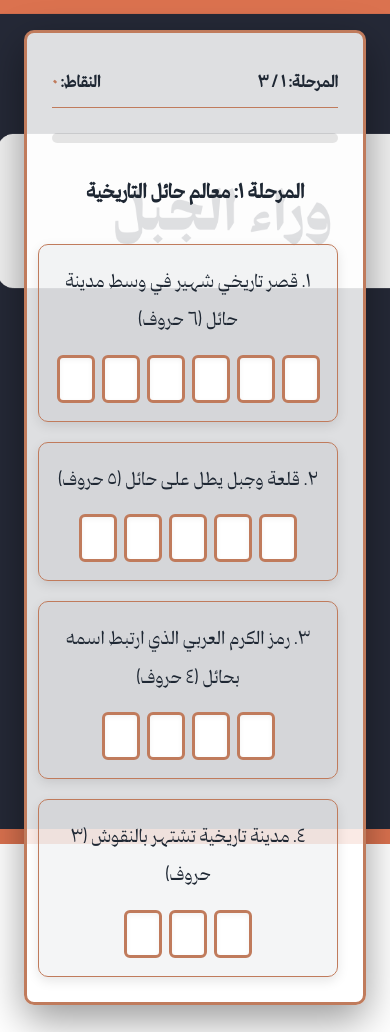
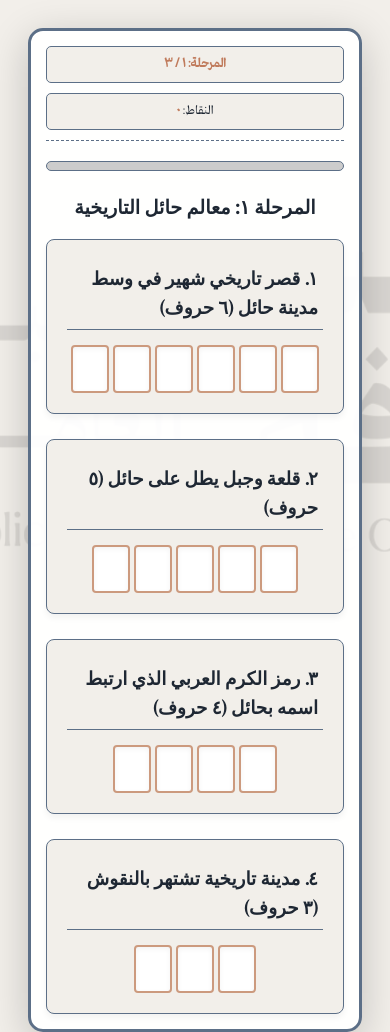
Before and after one commit to ash9995/hailgame, a plain HTML site: page index.html in a window 390 px wide. Shown: the top 1032 px of the page. Drawn offline with Linux system fonts and the light colour scheme.

Commit message:
Update style.css

```diff
--- a/style.css
+++ b/style.css
@@ -19,7 +19,7 @@
     --accent-orange: #C07B5C;   /* اللون البرتقالي/الترابي من الصورة */
     --light-cream: #F2EFEA;    /* لون فاتح متناسق للنصوص والخلفيات */
     --text-dark: #1E2733;       /* لون نص أغمق */
-    --ui-border-color: #C07B5C; /* تغيير: لون حدود UI برتقالي/ترابي */
+    --ui-border-color: #5C6F87; /* لون حدود UI متناسق */
     --correct-green: #4CAF50;   /* أخضر للحل الصحيح */
     --incorrect-red: #E74C3C;   /* أحمر للحل الخاطئ */
     --door-color: #CC9A7E;      /* لون الأبواب في الخلفية */
@@ -33,141 +33,139 @@
 body {
     font-family: 'Larken', 'Tajawal', serif;
     direction: rtl;
-    color: var(--text-dark); /* تغيير: لون النص الرئيسي داكن ليبرز على الخلفية البيضاء الشفافة */
-
-    /* إزالة توسيط الـ Flex لتمكين Absolute Positioning للـ container */
-    margin: 0;
-    padding: 0;
+    background-color: var(--light-cream);
+    display: flex;
+    justify-content: center;
+    align-items: center;
     min-height: 100vh;
-    overflow-x: hidden; /* لمنع شريط التمرير الأفقي من الظهور */
+    padding: 20px;
+    background-size: cover;
+    background-position: center;
 }
 
-/* الخلفية الثابتة */
+/* خلفية الصورة */
 .background-image {
     position: fixed;
     top: 0;
     left: 0;
     width: 100%;
     height: 100%;
-    background-image: url('b.png');
+    background-image: url('A.png');
     background-size: cover;
-    background-position: center center;
-    filter: brightness(0.95);
+    background-position: center;
+    opacity: 0.1; /* خففنا الشفافية لكي لا تشتت العين */
     z-index: -1;
 }
 
-/* حاوية اللعبة الرئيسية */
 .puzzle-container {
     width: 95%;
-    max-width: 1042px;
-
-    /* التغيير المطلوب: أبيض وشبه شفاف */
-    background-color: rgba(255, 255, 255, 0.85); /* أبيض شبه شفاف */
-    border: 3px solid var(--accent-orange); /* حدود برتقالية */
-
-    border-radius: 20px;
-    padding: 40px;
-    box-shadow: 0 15px 40px rgba(0, 0, 0, 0.4);
+    max-width: 650px;
+    background-color: rgba(255, 255, 255, 0.95); /* خلفية بيضاء شفافة */
+    border-radius: 15px;
+    padding: 30px;
+    box-shadow: 0 10px 40px rgba(0, 0, 0, 0.2);
     text-align: center;
-
-    z-index: 10;
-    transition: all 0.3s ease;
-
-    /* تمكين السحب والتحريك */
-    position: absolute;
-    top: 50%; /* لتوسيط مبدئي */
-    left: 50%; /* لتوسيط مبدئي */
-    transform: translate(-26%, -20%); /* لتوسيط مبدئي */
-    cursor: grab; /* مؤشر يشير إلى إمكانية السحب */
+    border: 3px solid var(--ui-border-color); /* إطار حول الحاوية */
 }
 
-
-/* العنوان الفرعي (لمرحلة اللغز) */
-.subtitle {
-    font-family: 'Byt', serif;
-    color: var(--text-dark); /* تغيير: لون النص داكن */
-    font-size: 1.6rem;
-    margin-bottom: 30px;
-    font-weight: 600;
-}
-
-/* معلومات المرحلة والنقاط */
+/* --- رأس اللعبة والنتيجة --- */
 .game-header {
     display: flex;
     justify-content: space-between;
     align-items: center;
-    margin-bottom: 25px;
-    padding: 8px 0;
-    border-bottom: 1px solid var(--ui-border-color);
-    color: var(--text-dark); /* تغيير: لون النص داكن */
+    margin-bottom: 20px;
+    padding-bottom: 10px;
+    border-bottom: 1px dashed var(--ui-border-color);
 }
 
 .level-indicator, .score-box {
     font-family: 'Byt', sans-serif;
-    font-size: 1.3rem;
-    color: var(--text-dark); /* تغيير: لون النص داكن */
-    font-weight: bold;
+    font-size: 1.1rem;
+    color: var(--text-dark);
+    background-color: var(--light-cream);
+    padding: 5px 15px;
+    border-radius: 5px;
+    border: 1px solid var(--ui-border-color);
 }
 
-.score-box span {
+.level-indicator span, .score-box span {
+    font-weight: bold;
     color: var(--accent-orange);
-    font-weight: 900;
 }
 
 /* شريط التقدم */
 .progress-container {
+    width: 100%;
     height: 10px;
-    width: 100%;
-    background-color: rgba(0, 0, 0, 0.1); /* شريط تقدم شبه شفاف (فاتح) */
+    background-color: #ccc;
     border-radius: 5px;
-    margin-bottom: 30px;
     overflow: hidden;
+    margin-bottom: 25px;
+    border: 1px solid var(--ui-border-color);
 }
 
 .progress-bar {
     height: 100%;
     width: 0%;
     background-color: var(--correct-green);
-    transition: width 0.4s ease-in-out;
-    border-radius: 5px;
+    transition: width 0.5s ease-in-out;
 }
 
-/* شبكة الألغاز (تغيير: ترتيب أفقي) */
+/* --- العناوين الرئيسية والفرعية --- */
+#main-title {
+    font-family: 'Byt', sans-serif;
+    color: var(--bg-dark-blue);
+    margin-bottom: 5px;
+    font-size: 2.5rem;
+}
+
+.subtitle {
+    font-family: 'Larken', serif;
+    color: var(--text-dark);
+    margin-bottom: 30px;
+    font-size: 1.4rem; /* الحجم الذي طلبته سابقًا */
+    font-weight: 600;
+}
+
+/* --- شبكة الألغاز --- */
 .puzzle-grid {
     display: flex;
-    flex-direction: row;
-    flex-wrap: wrap;
-    gap: 20px;
-    justify-content: center;
+    flex-direction: column;
+    gap: 25px;
 }
 
+/* --- تصميم مجموعة الكلمات --- */
 .word-group {
-    width: calc(50% - 10px);
-    min-width: 300px;
-
-    /* تغيير: خلفية المجموعات أصبحت شفافة خفيفة داكنة لتظهر على الخلفية البيضاء */
-    background-color: rgba(46, 58, 75, 0.05);
+    background-color: var(--light-cream);
+    padding: 20px;
+    border-radius: 8px;
+    box-shadow: 0 4px 6px rgba(0, 0, 0, 0.05);
     border: 1px solid var(--ui-border-color);
-    padding: 18px;
-    border-radius: 10px;
-    box-shadow: 0 4px 12px rgba(0, 0, 0, 0.1);
     transition: all 0.3s;
 }
 
+.word-group.solved {
+    background-color: #e6f7e6;
+    border-color: var(--correct-green);
+}
+
 .clue {
-    font-family: 'Byt', serif;
-    font-size: 24px;
-    font-weight: 500;
-    color: var(--text-dark); /* تغيير: لون النص داكن */
+    font-size: 1.4rem; /* الحجم الذي طلبته سابقًا */
+    font-family: 'Larken', serif;
+    font-weight: bold;
+    color: var(--text-dark);
     margin-bottom: 15px;
     line-height: 1.6;
+    text-align: right;
+    border-bottom: 1px solid var(--ui-border-color);
+    padding-bottom: 10px;
 }
 
 /* تصميم مربعات الإدخال */
 .inputs {
     display: flex;
     justify-content: center;
-    gap: 7px;
+    gap: 8px;
     direction: rtl;
 }
 
@@ -178,19 +176,21 @@ body {
     font-family: 'Byt', sans-serif;
     font-size: 24px;
     color: var(--text-dark);
-    background-color: #ffffff; /* أبيض صلب */
-    border: 3px solid var(--ui-border-color);
-    border-radius: 6px;
+    background-color: #fff;
+    border: 2px solid var(--door-color);
+    border-radius: 4px;
     box-shadow: inset 0 2px 5px rgba(0,0,0,0.05);
     transition: all 0.3s;
-    text-transform: uppercase;
+    -moz-appearance: textfield;
+    appearance: textfield;
 }
 
 .cell:focus {
     outline: none;
     border-color: var(--accent-orange);
-    background-color: #ffffff;
+    background-color: #fff0f0;
     transform: scale(1.05);
+    box-shadow: 0 0 10px rgba(192, 123, 92, 0.5);
 }
 
 /* حالات الإجابة */
@@ -208,55 +208,53 @@ body {
     animation: shake 0.5s;
 }
 
-/* حالة الحل الكامل للمجموعة */
-.word-group.solved {
-    border-color: var(--correct-green);
-    background-color: rgba(76, 175, 80, 0.05); /* أخضر خفيف جداً على الخلفية البيضاء */
-}
-
-/* --- تصميم المودال (النافذة المنبثقة) --- */
+/* --- تصميم النوافذ المنبثقة (Modal) --- */
 .modal {
     position: fixed;
     top: 0;
     left: 0;
     width: 100%;
     height: 100%;
-    background-color: rgba(0, 0, 0, 0.7);
+    background-color: rgba(0, 0, 0, 0.6);
     display: flex;
     justify-content: center;
     align-items: center;
-    z-index: 100;
+    z-index: 1000;
+    transition: opacity 0.3s;
 }
 
 .modal.hidden {
-    display: none;
+    opacity: 0;
+    pointer-events: none;
 }
 
 .modal-content {
-    background-color: #ffffff;
-    padding: 50px;
-    border-radius: 12px;
-    max-width: 450px;
+    background-color: white;
+    padding: 40px;
+    border-radius: 8px;
     text-align: center;
-    box-shadow: 0 15px 35px rgba(0, 0, 0, 0.5);
+    width: 90%;
+    max-width: 400px;
+    box-shadow: 0 10px 20px rgba(0, 0, 0, 0.3);
+    border: 3px solid var(--accent-orange);
 }
 
 .modal-content h2 {
     font-family: 'Byt', sans-serif;
     color: var(--bg-dark-blue);
-    font-size: 3.5rem;
+    font-size: 3rem;
     margin-bottom: 10px;
 }
 
-.modal-content p, .modal-content .final-score {
-    font-size: 1.3rem;
-    margin-bottom: 25px;
+.modal-content p {
+    font-size: 1.2rem;
+    margin-bottom: 20px;
     color: var(--text-dark);
 }
 
 .stars {
-    font-size: 2.5rem;
-    margin-bottom: 25px;
+    font-size: 2rem;
+    margin-bottom: 20px;
     color: gold;
     text-shadow: 1px 1px 0 #b58900;
 }
@@ -265,24 +263,17 @@ body {
     background-color: var(--accent-orange);
     color: white;
     border: none;
-    padding: 15px 35px;
+    padding: 12px 30px;
     font-family: 'Byt', sans-serif;
-    font-size: 1.6rem;
+    font-size: 1.5rem;
     cursor: pointer;
-    border-radius: 8px;
-    transition: background 0.3s, transform 0.2s, box-shadow 0.2s;
-    box-shadow: 0 4px 0 #a8654c;
+    border-radius: 5px;
+    transition: background 0.3s, transform 0.2s;
 }
 
 .btn-hail:hover {
     background-color: #a8654c;
     transform: translateY(-2px);
-    box-shadow: 0 6px 0 #8d4f3b;
-}
-
-.btn-hail:active {
-    transform: translateY(2px);
-    box-shadow: 0 2px 0 #a8654c;
 }
 
 /* --- Animations --- */
@@ -294,50 +285,58 @@ body {
 
 @keyframes shake {
     0%, 100% { transform: translateX(0); }
-    20%, 60% { transform: translateX(-6px); }
-    40%, 80% { transform: translateX(6px); }
+    20%, 60% { transform: translateX(-5px); }
+    40%, 80% { transform: translateX(5px); }
 }
 
-/* استجابة الشاشة الصغيرة */
-@media (max-width: 950px) {
-    /* على الشاشات المتوسطة، الألغاز تأخذ العرض الكامل وتعود للترتيب العمودي */
-    .puzzle-grid {
-        flex-direction: column;
-    }
-    .word-group {
-        width: 100%;
-        max-width: 100%;
-    }
+/* لتنسيق أرقام المرحلة والنقاط بالخط العربي */
+#current-level, #score, #final-score-display {
+    font-family: 'Byt', sans-serif;
 }
 
+/*
+* --- قسم الاستجابة (Responsive Design) ---
+* (تعديلات خاصة بالشاشات الصغيرة، مثل الجوال)
+*/
 @media (max-width: 600px) {
+
     .puzzle-container {
-        /* إزالة التحويل الأولي للسحب من الشاشات الصغيرة لجعلها مرئية بالكامل */
-        transform: none;
-        top: auto;
-        left: auto;
-        position: relative;
-        margin: 15px auto;
-        cursor: default;
-    }
-    body {
-        padding: 15px;
-        display: block; /* إعادة التموضع العادي */
+        width: 100%; /* تأخذ العرض الكامل تقريباً */
+        padding: 15px; /* تقليل الحشو */
     }
 
-    .puzzle-container {
-        padding: 25px;
-        border-radius: 10px;
+    #main-title {
+        font-size: 2rem; /* تقليل حجم العنوان الرئيسي */
+    }
+
+    .subtitle {
+        font-size: 1.2rem; /* تقليص بسيط لحجم عنوان المرحلة */
+        margin-bottom: 20px;
+    }
+
+    .clue {
+        font-size: 1.15rem; /* تقليص حجم خط السؤال ليناسب العرض */
+        padding: 5px;
     }
 
     .cell {
-        width: 38px;
-        height: 48px;
-        font-size: 20px;
+        width: 38px; /* تقليل العرض */
+        height: 48px; /* تقليل الارتفاع */
+        font-size: 20px; /* تقليل حجم الخط داخل المربع */
+        gap: 5px; /* تقليل المسافة بين المربعات */
     }
 
-    .btn-hail {
-        font-size: 1.3rem;
-        padding: 10px 25px;
+    .inputs {
+        gap: 4px; /* تقليل المسافة بين مربعات الإدخال */
+    }
+
+    .game-header {
+        flex-direction: column; /* ترتيب المرحلة والنقاط عمودياً */
+        gap: 10px;
+    }
+
+    .level-indicator, .score-box {
+        font-size: 1rem;
+        width: 100%;
     }
 }
```
